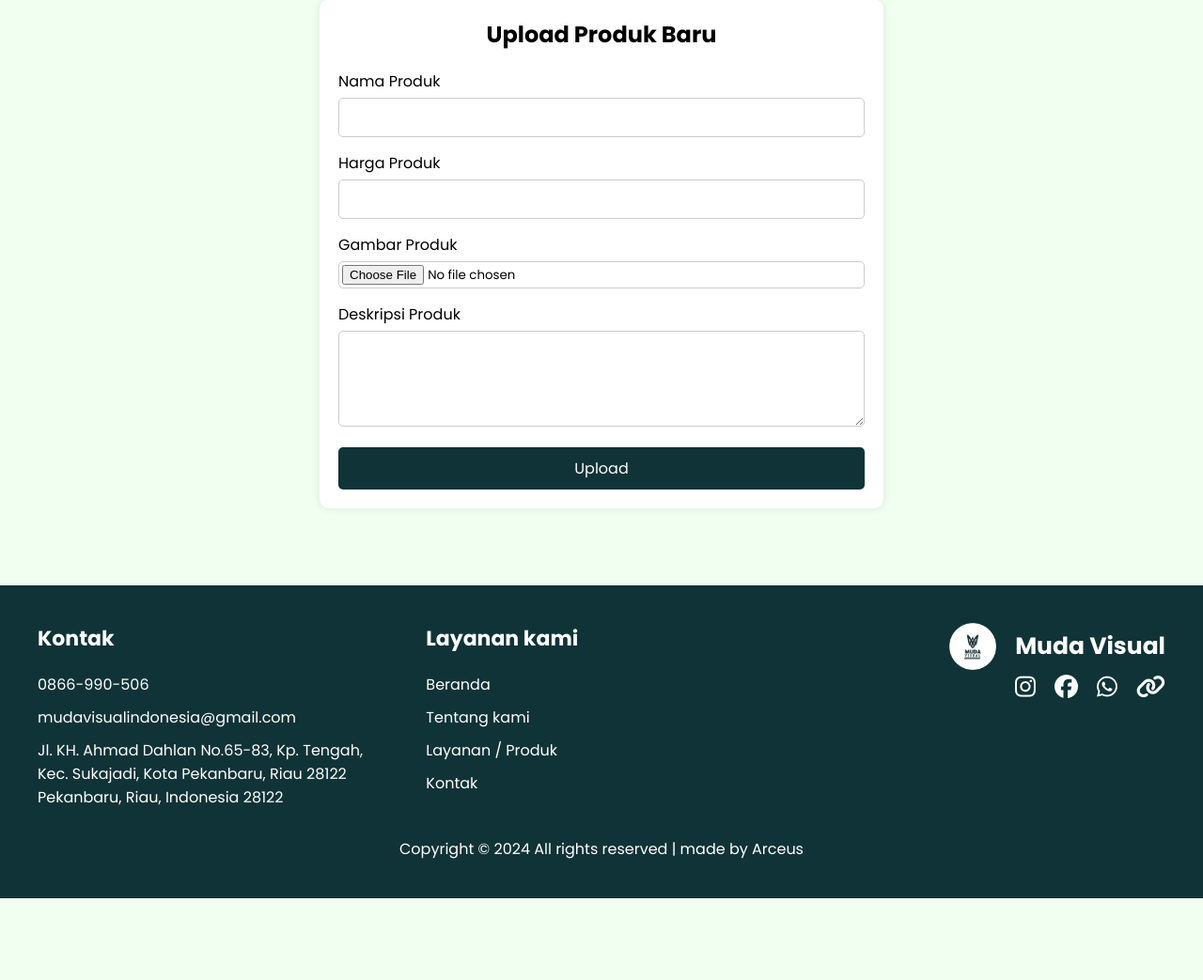
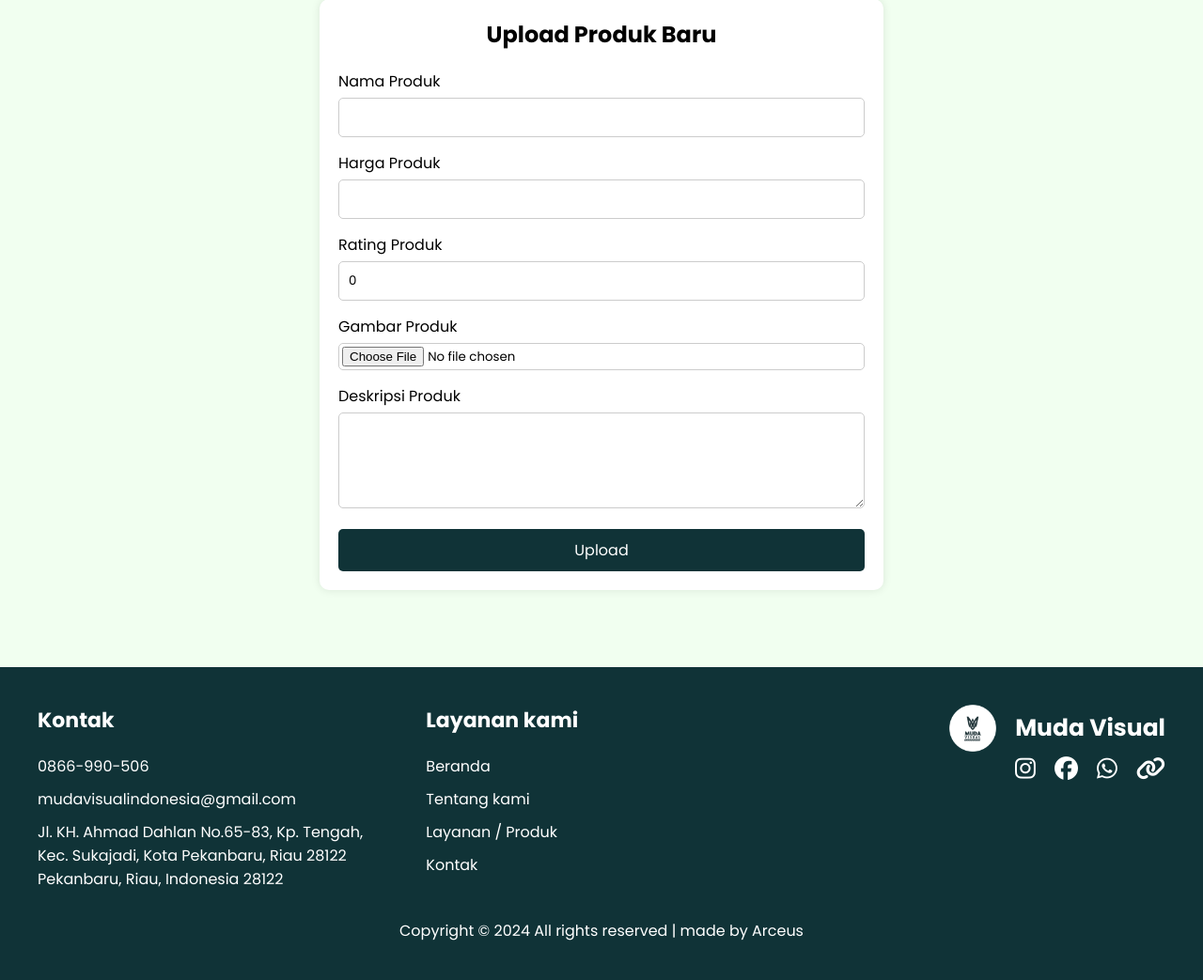
Before and after one commit to ChikoMaulana/Mudvis, a Flask app: page /upload in a window 1280 px wide. Shown: the part 147-1190 px from the top of the page at 94% size. Before the commit the page ends 1103 px from the top, so only its background shows below. Run offline with Flask 2, Linux system fonts and the light colour scheme; the visitor is signed in with stand-in values (Sample User, id 1).

Commit message:
Update upload.html

```diff
--- a/templates/data/upload.html
+++ b/templates/data/upload.html
@@ -25,6 +25,10 @@
                         <input type="number" id="productPrice" name="productPrice" required />
                     </div>
                     <div class="form-group">
+                        <label for="productRating">Rating Produk</label>
+                        <input type="number" id="productRating" name="productRating" value="0" step="0" min="0" max="5" required />
+                    </div>
+                    <div class="form-group">
                         <label for="productImage">Gambar Produk</label>
                         <input type="file" id="productImage" name="productImage" accept="image/*" required />
                     </div>
```
